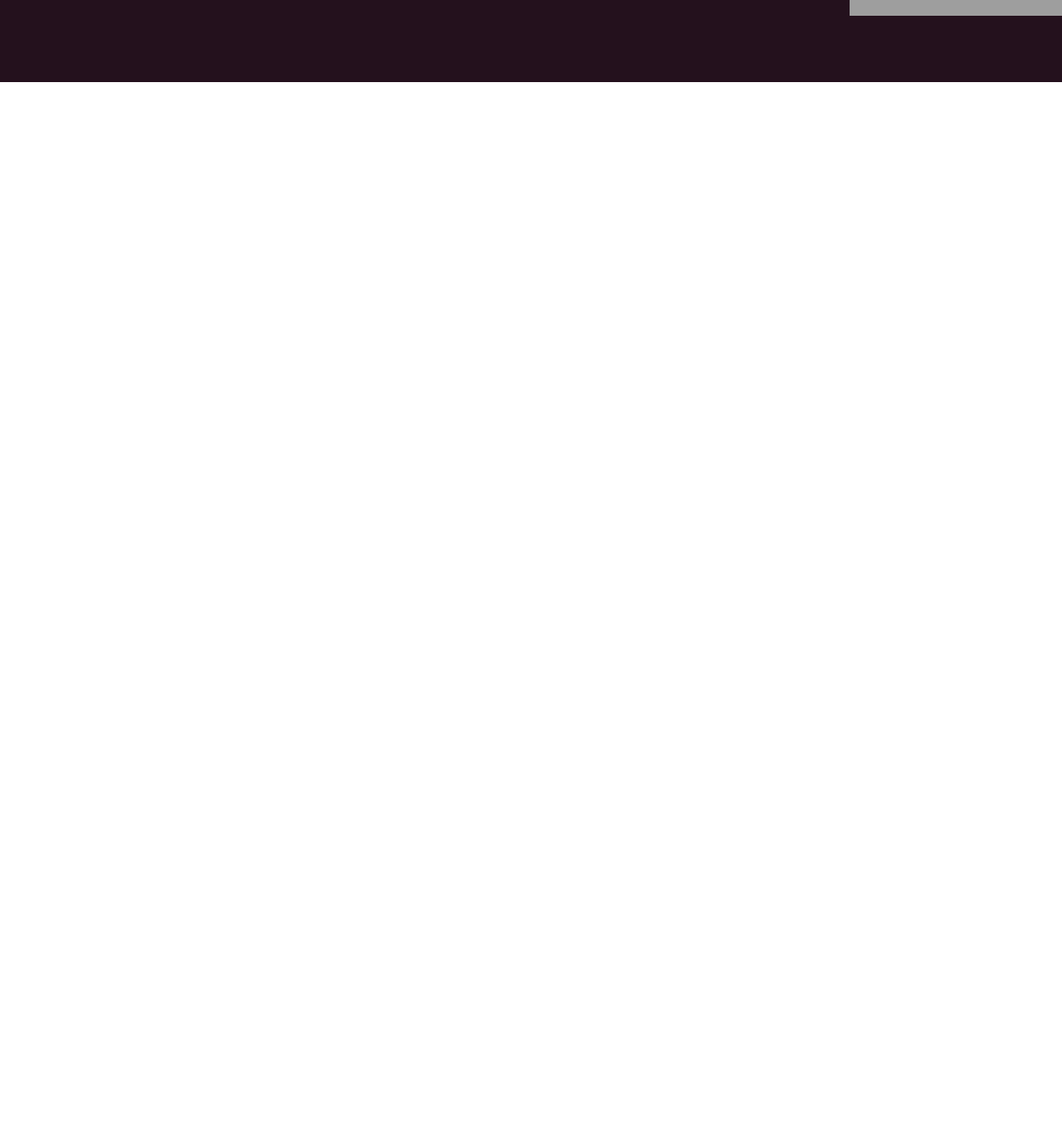
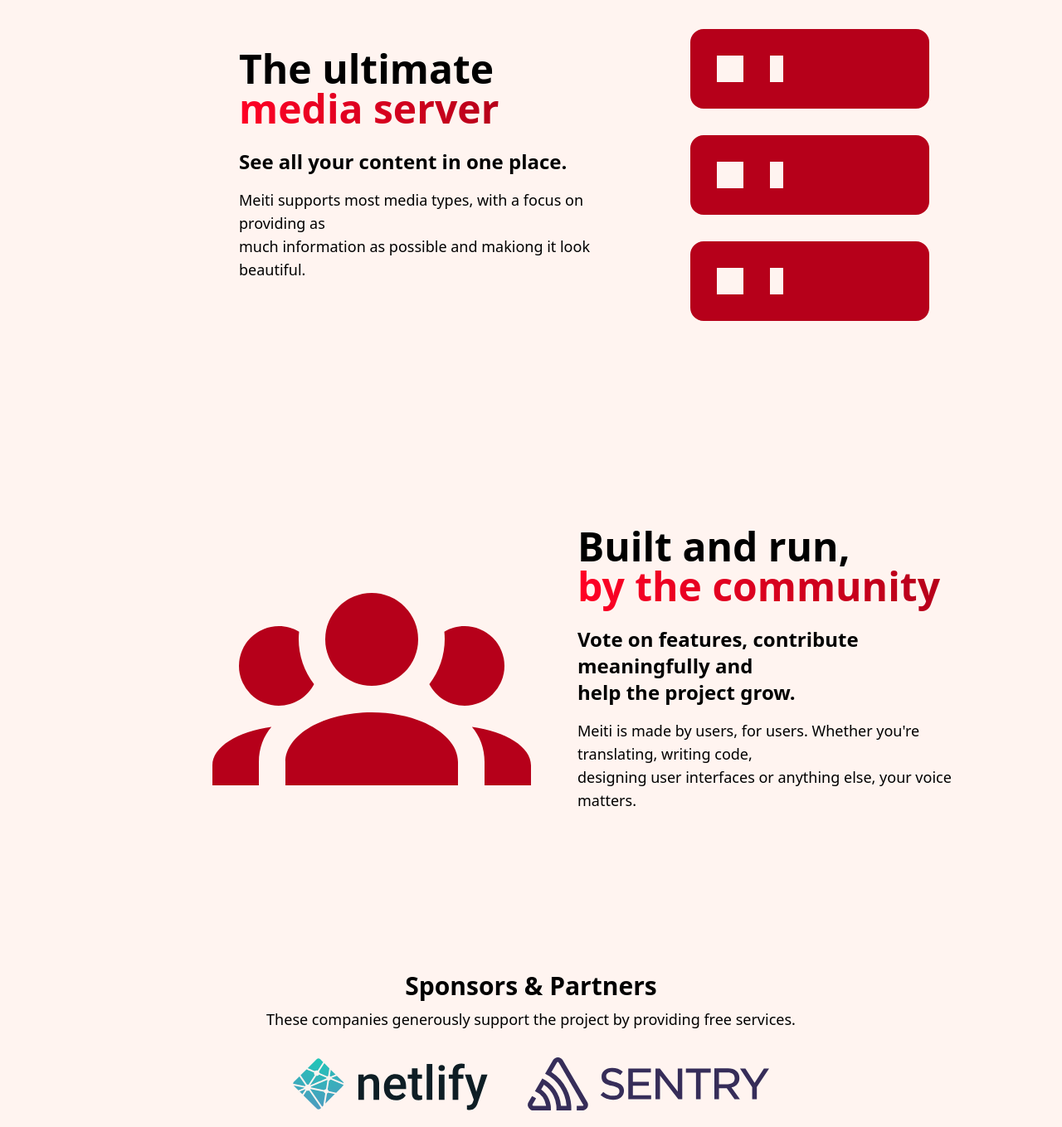
Before and after one commit to cvium/meitiserver.tv, a Gatsby site: page / in a window 1280 px wide. Shown: the part 701-2060 px from the top of the page at 83% size. Before the commit the page ends 800 px from the top, so only its background shows below. Built offline with nearby package versions, Linux system fonts and the light colour scheme; Gatsby itself is replaced by a stand-in of ours; grey boxes are pictures that could not be loaded.

Commit message:
feat: add homepage

```diff
--- a/package.json
+++ b/package.json
@@ -25,15 +25,18 @@
     "gatsby-plugin-image": "^1.13.0",
     "gatsby-plugin-manifest": "^3.13.0",
     "gatsby-plugin-mdx": "^2.13.0",
+    "gatsby-plugin-netlify-cms": "^5.13.0",
     "gatsby-plugin-react-helmet": "^4.13.0",
     "gatsby-plugin-sharp": "^3.13.0",
     "gatsby-plugin-sitemap": "^4.9.0",
     "gatsby-source-filesystem": "^3.13.0",
     "gatsby-transformer-json": "^3.13.0",
     "gatsby-transformer-sharp": "^3.13.0",
+    "netlify-cms-app": "^2.15.41",
     "react": "^17.0.1",
     "react-dom": "^17.0.1",
-    "react-helmet": "^6.1.0"
+    "react-helmet": "^6.1.0",
+    "react-text-loop": "^2.3.0"
   },
   "devDependencies": {
     "@typescript-eslint/eslint-plugin": "^4.31.0",
--- /dev/null
+++ b/src/components/CommunityRun.tsx
@@ -0,0 +1,36 @@
+import React from 'react';
+import { Icon } from '@mdi/react';
+import { mdiAccountGroup } from '@mdi/js';
+
+const CommunityRun = () => {
+  return (
+    <section className="w-full py-24">
+      <div className="container mx-auto">
+        <div className="flex flex-col lg:flex-row gap-6 mx-4 lg:mx-24 lg:flex-grow-0">
+          <div className="order-1 lg:order-2 lg:max-w-7xl flex flex-col items-start justify-center">
+            <h2 className="font-black text-5xl mb-6">
+              Built and run,
+              <br />
+              <span className="text-transparent decoration-clone bg-clip-text bg-gradient-to-r from-torch-500 to-torch-700">
+              by the community
+              </span>
+            </h2>
+            <div className="mb-4 font-bold text-2xl">
+              Vote on features, contribute meaningfully and<br />
+              help the project grow.
+            </div>
+            <div className="mb-6 text-lg">
+              Meiti is made by users, for users. Whether you're translating, writing code,<br />
+              designing user interfaces or anything else, your voice matters.
+            </div>
+          </div>
+          <div className="p-4 order-2 lg:order-1 text-torch-700">
+            <Icon className="lg:ml-36 lg:mr-4" size={16} path={mdiAccountGroup} />
+          </div>
+        </div>
+      </div>
+    </section>
+  );
+};
+
+export default CommunityRun;
--- a/src/components/Header.tsx
+++ b/src/components/Header.tsx
@@ -5,7 +5,7 @@ import Icon from '@mdi/react';
 import { mdiClose, mdiMenu } from '@mdi/js';
 import { Transition } from '@headlessui/react';
 
-const Header = ({ mainClasses = 'bg-gondola-900' }) => {
+const Header = ({ transparent = false }) => {
   const [isHamburgerOpen, setIsHamburgerOpen] = useState(false);
 
   const data = useStaticQuery(graphql`
@@ -21,9 +21,7 @@ const Header = ({ mainClasses = 'bg-gondola-900' }) => {
 
   return (
     <header
-      className={`relative transition-height ${mainClasses} ${
-        isHamburgerOpen ? 'bg-gondola-900' : ''
-      } lg:flex lg:justify-center`}
+      className={`relative transition-height bg-gondola-900 lg:flex lg:justify-center`}
     >
       <nav className="lg:container">
         <div className="flex items-center justify-between h-20 lg:h-28 px-4">
@@ -31,7 +29,7 @@ const Header = ({ mainClasses = 'bg-gondola-900' }) => {
             <button
               onClick={() => setIsHamburgerOpen(!isHamburgerOpen)}
               type="button"
-              className="inline-flex items-center justify-center p-2 rounded-md transition-colors text-thatch-500 hover:text-thatch-300"
+              className="inline-flex items-center justify-center p-2 rounded-md transition-colors text-thatch-100 hover:text-torch-500"
               aria-controls="mobile-menu"
               aria-expanded="false"
             >
@@ -60,7 +58,7 @@ const Header = ({ mainClasses = 'bg-gondola-900' }) => {
               <div className="ml-5 lg:ml-10 flex items-baseline gap-5">
                 {data.allMenuJson.nodes.map((item, index) => (
                   <Link
-                    className="transition-colors font-bold text-thatch-500 hover:text-thatch-300"
+                    className="transition-colors font-bold text-thatch-100 hover:text-torch-500"
                     key={item.url}
                     to={item.url}
                   >
--- a/src/components/Layout.tsx
+++ b/src/components/Layout.tsx
@@ -16,7 +16,7 @@ export const LandingPage = ({ children }) => {
   return (
     <div className="min-h-screen flex flex-col bg-thatch-100">
       <Header />
-        {children}
+      {children}
       <Footer />
     </div>
   );
@@ -26,7 +26,7 @@ export const ErrorPage = ({ children }) => {
   return (
     <div className="min-h-screen flex flex-col bg-gondola-900">
       <Header />
-        {children}
+      {children}
       <Footer />
     </div>
   );
--- /dev/null
+++ b/src/components/PrivacyFirst.tsx
@@ -0,0 +1,31 @@
+import React from 'react';
+import { Icon } from '@mdi/react';
+import { mdiServer } from '@mdi/js';
+
+const PrivacyFirst = () => {
+  return (
+    <section className="w-full py-24">
+      <div className="container mx-auto flex justify-center">
+        <div className="lg:max-w-7xl flex flex-col items-center justify-center text-center">
+          <h2 className="font-black text-5xl mb-6">
+            <span className="text-transparent decoration-clone bg-clip-text bg-gradient-to-r from-torch-500 to-torch-700">
+            Privacy-first
+            <br/>
+            </span>
+            and easy to use
+          </h2>
+          <div className="mb-4 font-bold text-2xl">
+            Respecting your privacy, without compromising on user experience.
+          </div>
+          <div className="mb-6 text-lg max-w-prose">
+            We feel it is important to provide options for users who want ease of use, while respecting your privacy.
+            <br />
+            To achieve that, we build <b>opt-in</b>, <b>privacy-respecting</b> features aimed at making your experience as easy as possible.
+          </div>
+        </div>
+      </div>
+    </section>
+  );
+};
+
+export default PrivacyFirst;
--- /dev/null
+++ b/src/components/Sponsors.tsx
@@ -0,0 +1,42 @@
+import React from 'react';
+import { graphql, useStaticQuery } from 'gatsby';
+
+const Sponsors = () => {
+  const data = useStaticQuery(graphql`
+    query Sponsors {
+      allSponsorsJson {
+        nodes {
+          name
+          link
+          logo {
+            publicURL
+          }
+        }
+      }
+    }
+  `);
+
+  return (
+    <section className="w-full py-12">
+      <div className="container mx-auto text-center">
+        <h2 className="font-bold text-3xl mb-2">Sponsors &amp; Partners</h2>
+        <p className="text-lg">
+          These companies generously support the project by providing free services.
+        </p>
+        <div className="flex flex-col lg:flex-row gap-12 items-center justify-center mt-8">
+          {data.allSponsorsJson.nodes.map((sponsor) => (
+            <a href={sponsor.link} key={sponsor.link}>
+              <img
+                className="max-w-xs h-16 object-contain"
+                src={sponsor.logo.publicURL}
+                alt={sponsor.name}
+              />
+            </a>
+          ))}
+        </div>
+      </div>
+    </section>
+  );
+};
+
+export default Sponsors;
--- /dev/null
+++ b/src/components/UltimateMediaServer.tsx
@@ -0,0 +1,35 @@
+import React from 'react';
+import { Icon } from '@mdi/react';
+import { mdiServer } from '@mdi/js';
+
+const UltimateMediaServer = () => {
+  return (
+    <section className="w-full py-24">
+      <div className="container mx-auto">
+        <div className="flex flex-col lg:flex-row gap-6 mx-4 lg:mx-24 lg:flex-grow-0">
+          <div className="p-4 order-1 lg:order-2 text-torch-700">
+            <Icon className="lg:ml-4" size={16} path={mdiServer} />
+          </div>
+          <div className="order-2 lg:order-1 lg:max-w-7xl lg:ml-48 flex flex-col items-start justify-center">
+            <h2 className="font-black text-5xl mb-6">
+              The ultimate
+              <br />
+              <span className="text-transparent decoration-clone bg-clip-text bg-gradient-to-r from-torch-500 to-torch-700">
+              media server
+              </span>
+            </h2>
+            <div className="mb-4 font-bold text-2xl">
+              See all your content in one place.
+            </div>
+            <div className="mb-6 text-lg">
+              Meiti supports most media types, with a focus on providing as<br />
+              much information as possible and makiong it look beautiful.
+            </div>
+          </div>
+        </div>
+      </div>
+    </section>
+  );
+};
+
+export default UltimateMediaServer;
--- /dev/null
+++ b/src/data/sponsors.json
@@ -0,0 +1,12 @@
+[
+  {
+    "name": "Netlify",
+    "logo": "../images/sponsors/netlify.svg",
+    "link": "https://netlify.com"
+  },
+  {
+    "name": "Sentry",
+    "logo": "../images/sponsors/sentry.svg",
+    "link": "https://sentry.io"
+  }
+]
--- a/src/pages/index.tsx
+++ b/src/pages/index.tsx
@@ -1,10 +1,30 @@
 import * as React from "react"
+import TextLoop from 'react-text-loop';
+import UltimateMediaServer from "../components/UltimateMediaServer";
 import { LandingPage } from "../components/Layout"
+import Sponsors from "../components/Sponsors";
+import CommunityRun from "../components/CommunityRun";
+import PrivacyFirst from "../components/PrivacyFirst";
 
 const IndexPage = () => {
   return (
     <LandingPage>
-      Lorem ipsum
+      <div className="bg-torch-700">
+        <div className="my-44">
+          <h1 className="text-center text-thatch-100 text-5xl font-extrabold">Bring{" "}
+          <TextLoop>
+            <span>context</span>
+            <span>portability</span>
+            <span>metadata</span>
+            <span>artwork</span>
+          </TextLoop>{" "}
+          to your media</h1>
+        </div>
+      </div>
+      <UltimateMediaServer />
+      <CommunityRun />
+      <Sponsors />
+      <PrivacyFirst />
     </LandingPage>
   )
 }
--- a/tailwind.config.js
+++ b/tailwind.config.js
@@ -5,7 +5,8 @@ module.exports = {
     extend: {
       colors: {
         torch: {
-          500: '#ff0125'
+          500: '#ff0125',
+          700: '#b6001a'
         },
         thatch: {
           100: '#fff4f0',
```
Also changed, not shown: src/images/icon.png, src/images/sponsors/netlify.svg (added), src/images/sponsors/sentry.svg (added), 1 other file.
